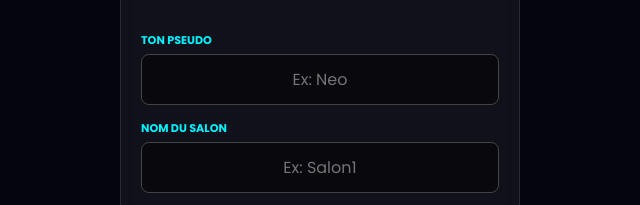
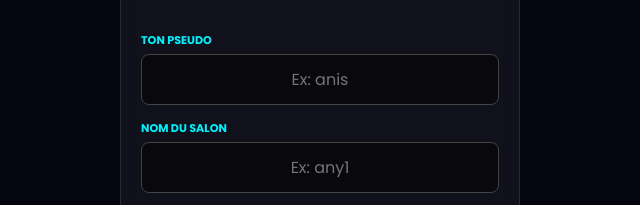
Before and after one commit to ANYplays77/capture-grid-game, a website: page index.html in a window 1280 px wide. Shown: the part 248-453 px from the top of the page, 320-960 px from the left. Drawn offline with nearby package versions, Linux system fonts and the light colour scheme; no server answers.

Commit message:
Update index.html

```diff
--- a/index.html
+++ b/index.html
@@ -32,11 +32,11 @@
                 <h2>REJOINDRE L'ARÈNE</h2>
                 <div class="input-group">
                     <label>TON PSEUDO</label>
-                    <input type="text" id="usernameInput" placeholder="Ex: Neo" maxlength="10">
+                    <input type="text" id="usernameInput" placeholder="Ex: anis" maxlength="10">
                 </div>
                 <div class="input-group">
                     <label>NOM DU SALON</label>
-                    <input type="text" id="roomInput" placeholder="Ex: Salon1">
+                    <input type="text" id="roomInput" placeholder="Ex: any1">
                 </div>
                 <button class="btn-start" onclick="joinRoom()">COMBATTRE ➤</button>
                 <div id="lobby-status"></div>
```
